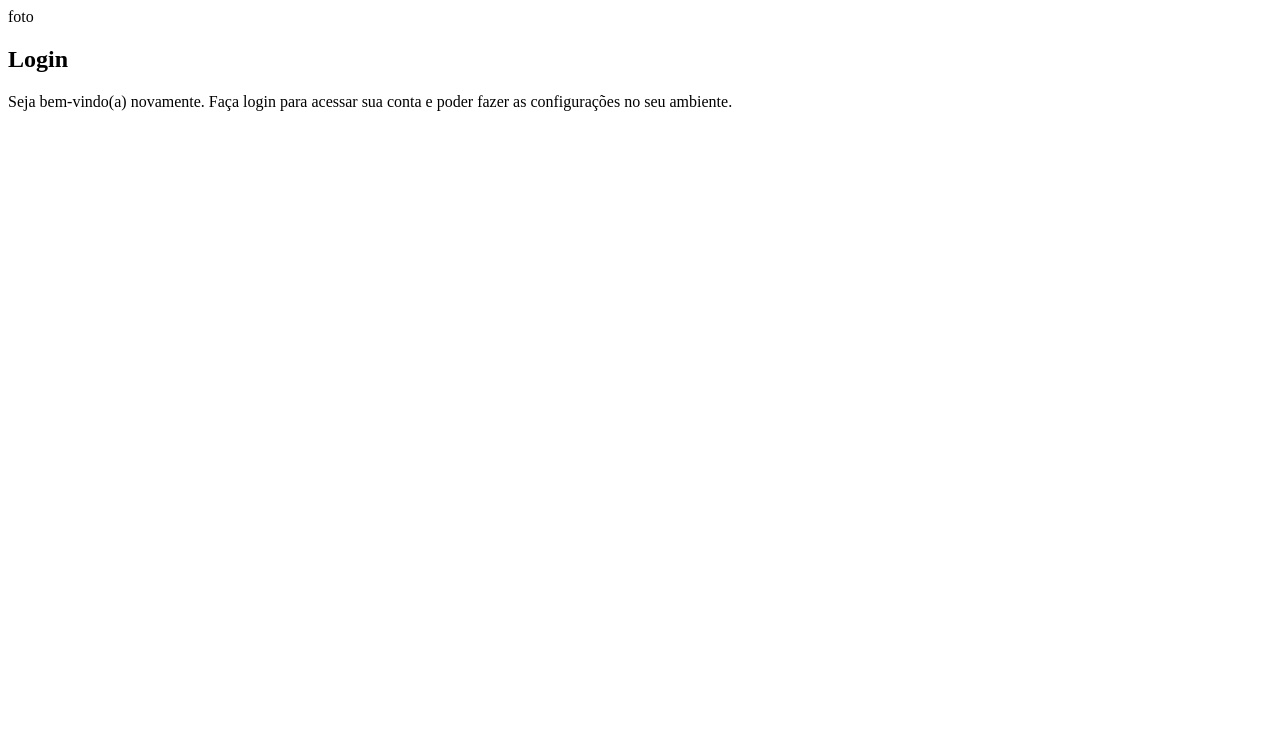
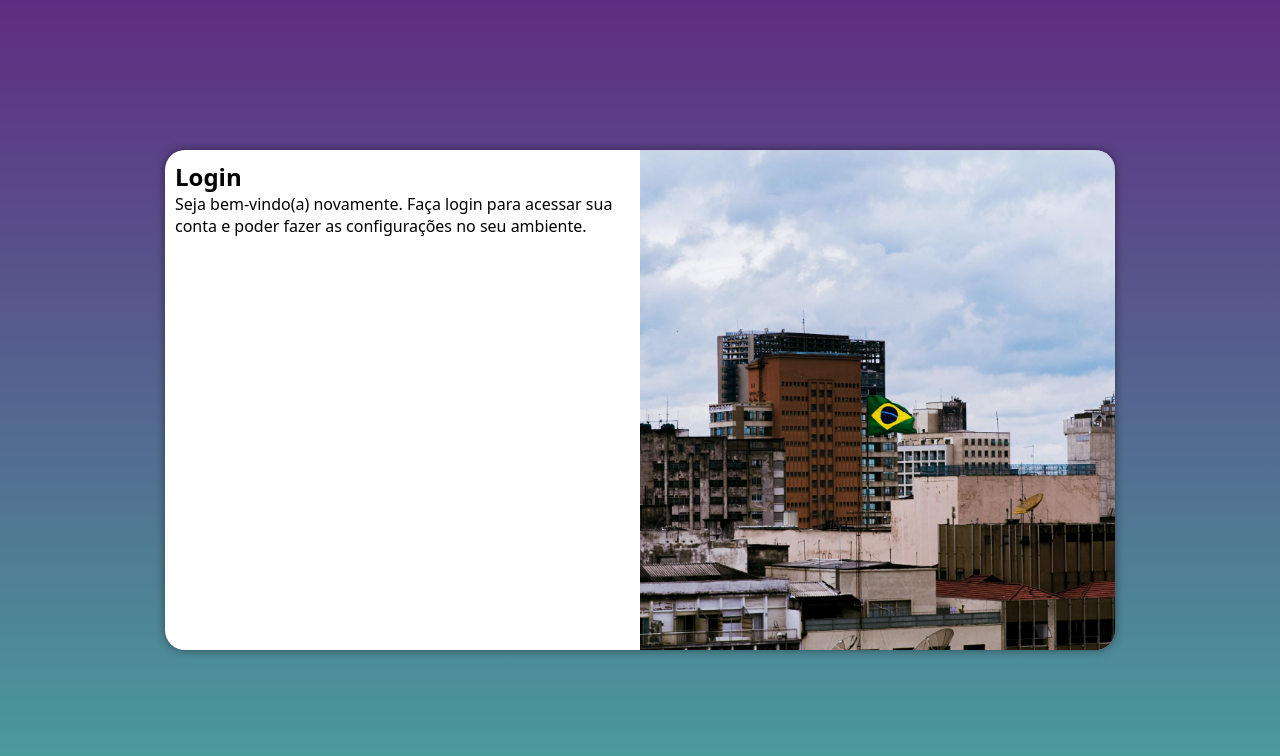
Before and after one commit to kaiquessantos/projeto-login, a plain HTML site: page index.html in a window 1280 px wide. Drawn offline with Linux system fonts and the light colour scheme.

Commit message:
learning

```diff
--- /dev/null
+++ b/estilos/media-query.css
@@ -0,0 +1,45 @@
+@charset "UTF-8";
+
+@media screen and (min-width: 768px) and (max-width: 992px) {
+
+  body {
+    background-image: linear-gradient(to top, #49a09d, #5f2c82);
+  }
+
+  section#login {
+    width: 80vw;
+  }
+
+  section#login > div#imagem {
+    float: left;
+    width: 30%;
+    height: 100%;
+  }
+
+  section#login > div#formulario {
+    float: right;
+    width: 70%;
+  }
+}
+
+@media screen and (min-width: 992px) {
+
+  body {
+    background-image: linear-gradient(to top, #49a09d, #5f2c82);
+  }
+
+  section#login {
+    width: 950px;
+  }
+
+  section#login > div#imagem {
+    float: right;
+    width: 50%;
+    height: 100%;
+  }
+
+  section#login > div#formulario {
+    float: left;
+    width: 50%;
+  }
+}
--- a/estilos/style.css
+++ b/estilos/style.css
@@ -4,3 +4,50 @@
 #49a09d
 #5f2c82
 */
+
+* {
+  font-family: system-ui, -apple-system, BlinkMacSystemFont, 'Segoe UI', Roboto, Oxygen, Ubuntu, Cantarell, 'Open Sans', 'Helvetica Neue', sans-serif;
+  margin: 0px;
+  padding: 0px;
+  box-sizing: border-box;
+}
+
+body, html {
+  background-color: #5f2c82;
+  height: 100vh;
+  width: 100vw;
+}
+
+main {
+  position: relative;
+  height: 100vh;
+  width: 100vw;
+}
+
+section#login {
+  overflow: hidden;
+  background-color: white;
+  width: 250px;
+  height: 500px;
+  border-radius: 20px;
+  box-shadow: 0px 0px 10px rgba(0, 0, 0, 0.450);
+  position: absolute;
+  top: 50%;
+  left: 50%;
+  transform: translate(-50%, -50%);
+  transition: width 1s, heigth 1s;
+  transition-timing-function: ease;
+}
+
+section#login > div#imagem {
+  display: block;
+  background: #5f2c82 url(../imagens/br.jpg) no-repeat;
+  background-size: cover;
+  background-position: center center;
+  height: 200px;
+}
+
+section#login > div#formulario {
+  display: block;
+  padding: 10px;
+}
--- a/index.html
+++ b/index.html
@@ -5,12 +5,13 @@
   <meta name="viewport" content="width=device-width, initial-scale=1.0">
   <title>Login</title>
   <link rel="stylesheet" href="estilos/style.css">
+  <link rel="stylesheet" href="estilos/media-query.css">
 </head>
 <body>
   <main>
     <section id="login">
       <div id="imagem">
-        foto
+
       </div>
       <div id="formulario">
         <h1>Login</h1>
```
